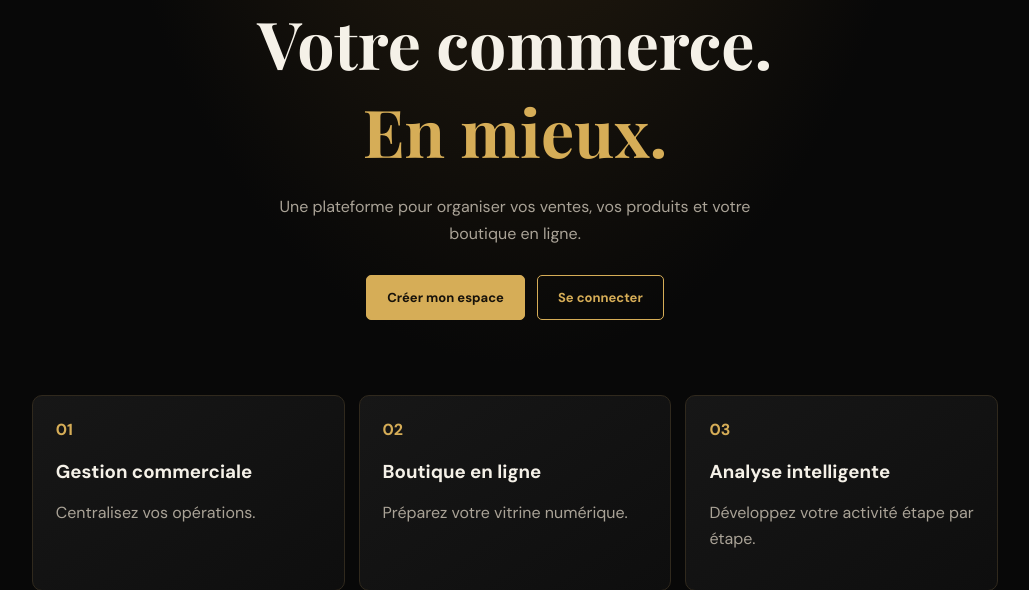
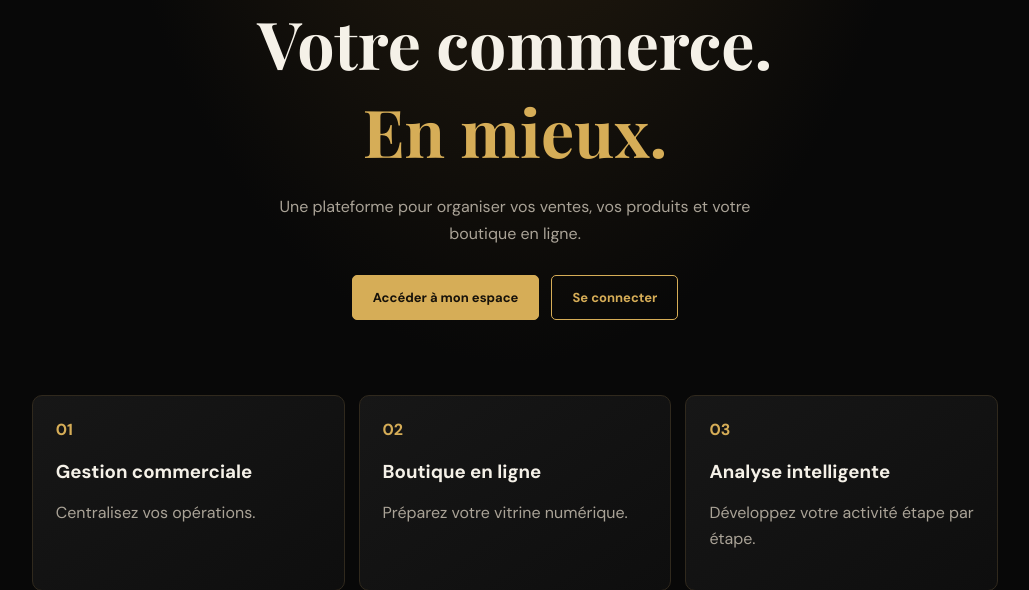
Before and after one commit to ameth99ndiaye-hash/ndiaye-digital-pro-v2, a Flask app: page / in a window 1280 px wide. Shown: the part 228-818 px from the top of the page, without its empty margins (125-1154 px from the left). Run offline with Flask 3, Linux system fonts and the light colour scheme; some libraries are stand-ins or nearby versions.

Commit message:
Replace public signup CTA with login

```diff
--- a/templates/index.html
+++ b/templates/index.html
@@ -17,7 +17,7 @@
   </p>
 
   <div class="actions">
-    <a class="btn gold" href="/register">Créer mon espace</a>
+    <a class="btn gold" href="/login">Accéder à mon espace</a>
     <a class="btn ghost" href="/login">Se connecter</a>
   </div>
 </section>
```
